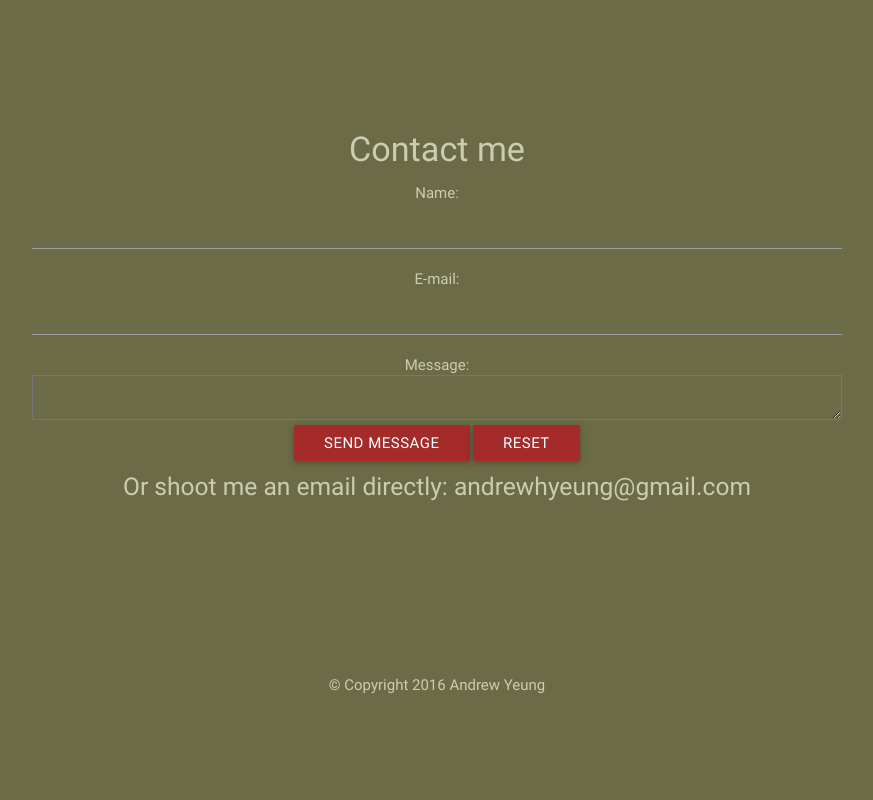
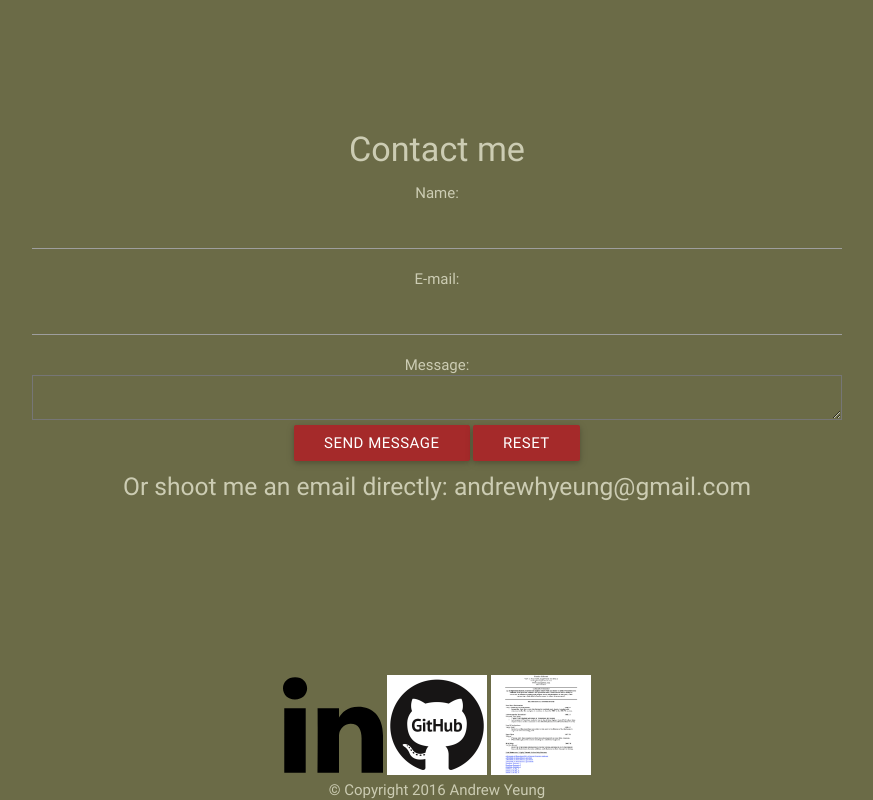
Before and after one commit to andrewhyeung/portfolio-, a website: page client/index.html in a window 1280 px wide. Shown: the part 1799-2599 px from the top of the page, without its empty margins (303-1176 px from the left). Before the commit the page ends 2494 px from the top, so only its background shows below. Drawn offline with nearby package versions, Linux system fonts and the light colour scheme.

Commit message:
added professoinal links to footer of page

```diff
--- a/client/static/partials/body.html
+++ b/client/static/partials/body.html
@@ -94,6 +94,15 @@
 					<h5>Or shoot me an email directly: andrewhyeung@gmail.com</h5>
 				</div>
 			</div>
+			<a href="https://www.linkedin.com/in/andrewhyeung" target="_blank">
+							<img class='professional_link' src="./static/images/in.svg" alt='Linkedin' width='100' height='100'>
+							</a>
+							<a href="https://github.com/andrewhyeung" target="_blank">
+								<img class='professional_link' src="./static/images/github.gif" alt='Github' width='100' height='100'>
+							</a>
+							<a href="./static/Andrew_Resume.pdf">
+								<img src="./static/images/resume.png" alt='resume' width='80' height='100' class='professional_link'>
+							</a>
 			<footer>&copy; Copyright 2016 Andrew Yeung</footer>
 		</div>
 
```
